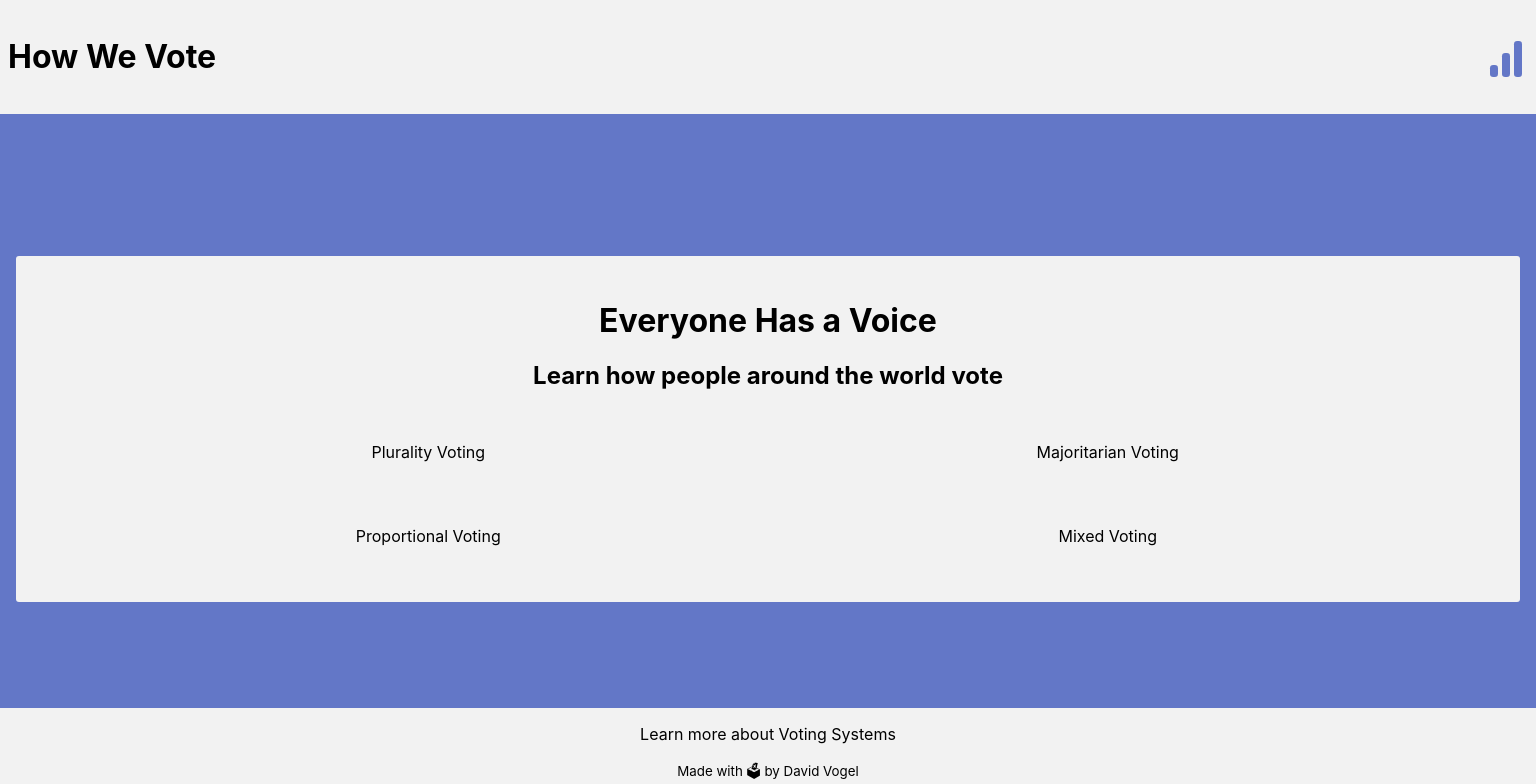
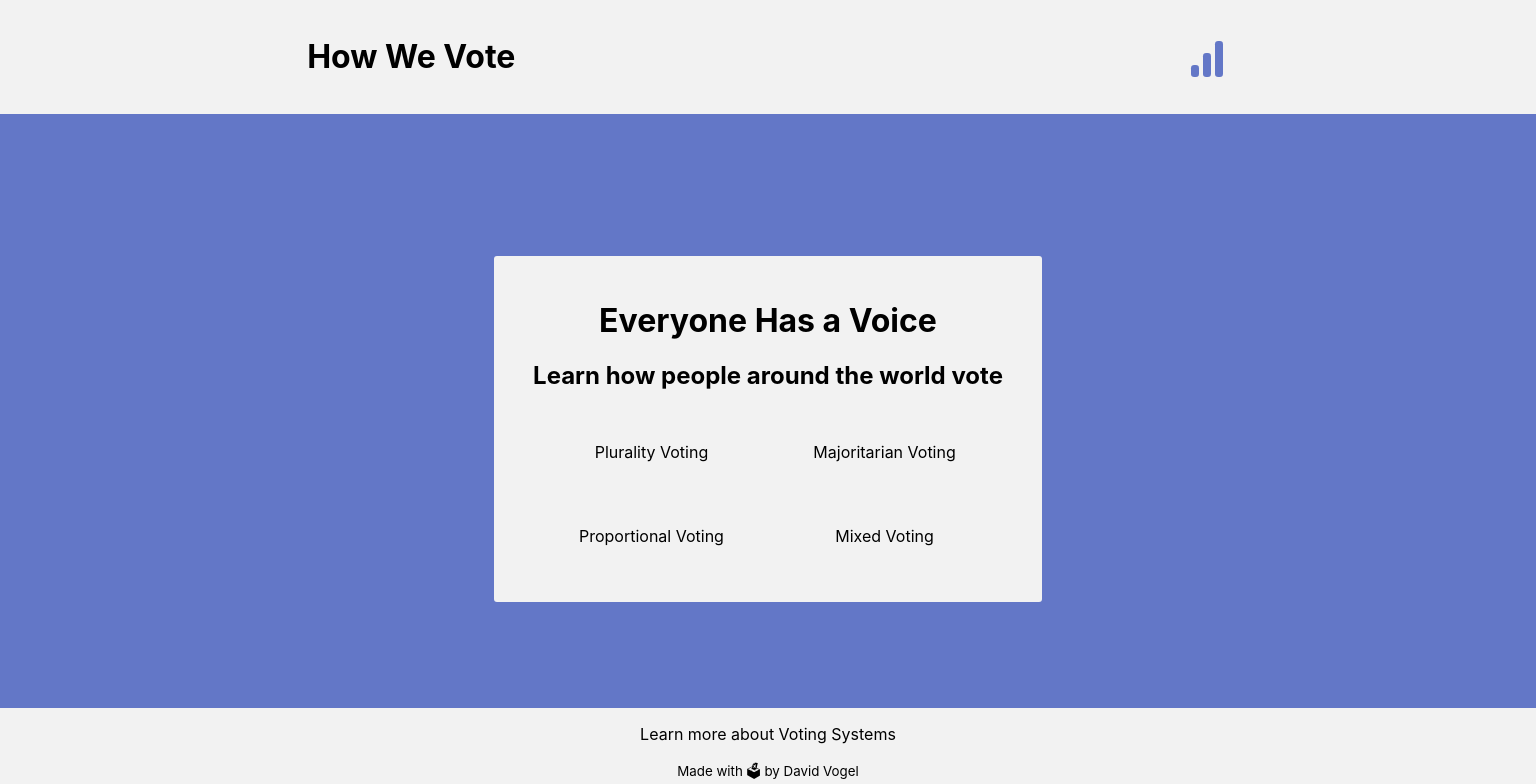
Before and after one commit to davidvdev/how-we-vote, a React (Vite) app: page / in a window 1536 px wide. Shown: the top 784 px of the page. Built offline with nearby package versions, Linux system fonts and the light colour scheme.

Commit message:
media queries and nav cleanup

```diff
--- a/src/App.css
+++ b/src/App.css
@@ -33,3 +33,10 @@ main {
 main p {
     text-align: center;
 }
+
+@media screen and (min-width: 769px){
+    main {
+      max-width: 80%;
+      margin: 0 auto;
+    }
+  }
--- a/src/components/Banner/Banner.css
+++ b/src/components/Banner/Banner.css
@@ -29,7 +29,7 @@
     padding: 0;
     display: flex;
     list-style-type: none;
-    flex-direction: row-reverse;
+    flex-direction: row;
     justify-content: space-evenly;
 }
 
@@ -68,3 +68,15 @@
 .ham-eleven.is-active rect:nth-child(2) {width: 60%;}
 .ham-eleven.is-active rect:nth-child(3) {width: 90%;}
 .ham-eleven.is-active {transform: rotate(-90deg); fill: var(--glaucous);}
+
+@media screen and (min-width: 1024px){
+    .mainBanner{
+        padding: 1em 10%;
+    }
+}
+
+@media screen and (min-width: 1440px){
+    .mainBanner{
+        padding: 1em 20%;
+    }
+}
```
Also changed, not shown: src/index.css (line endings or trailing spaces).
